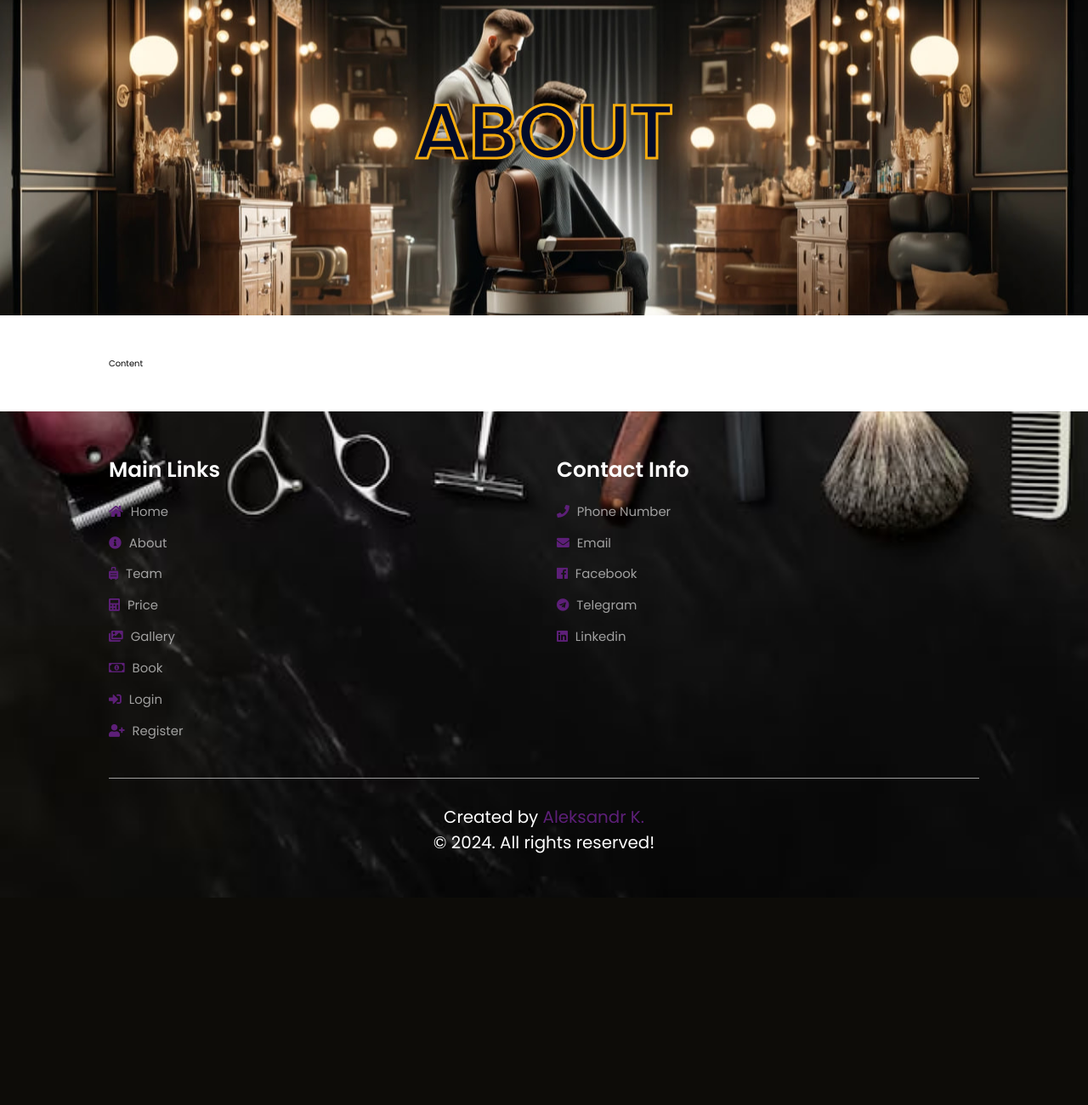
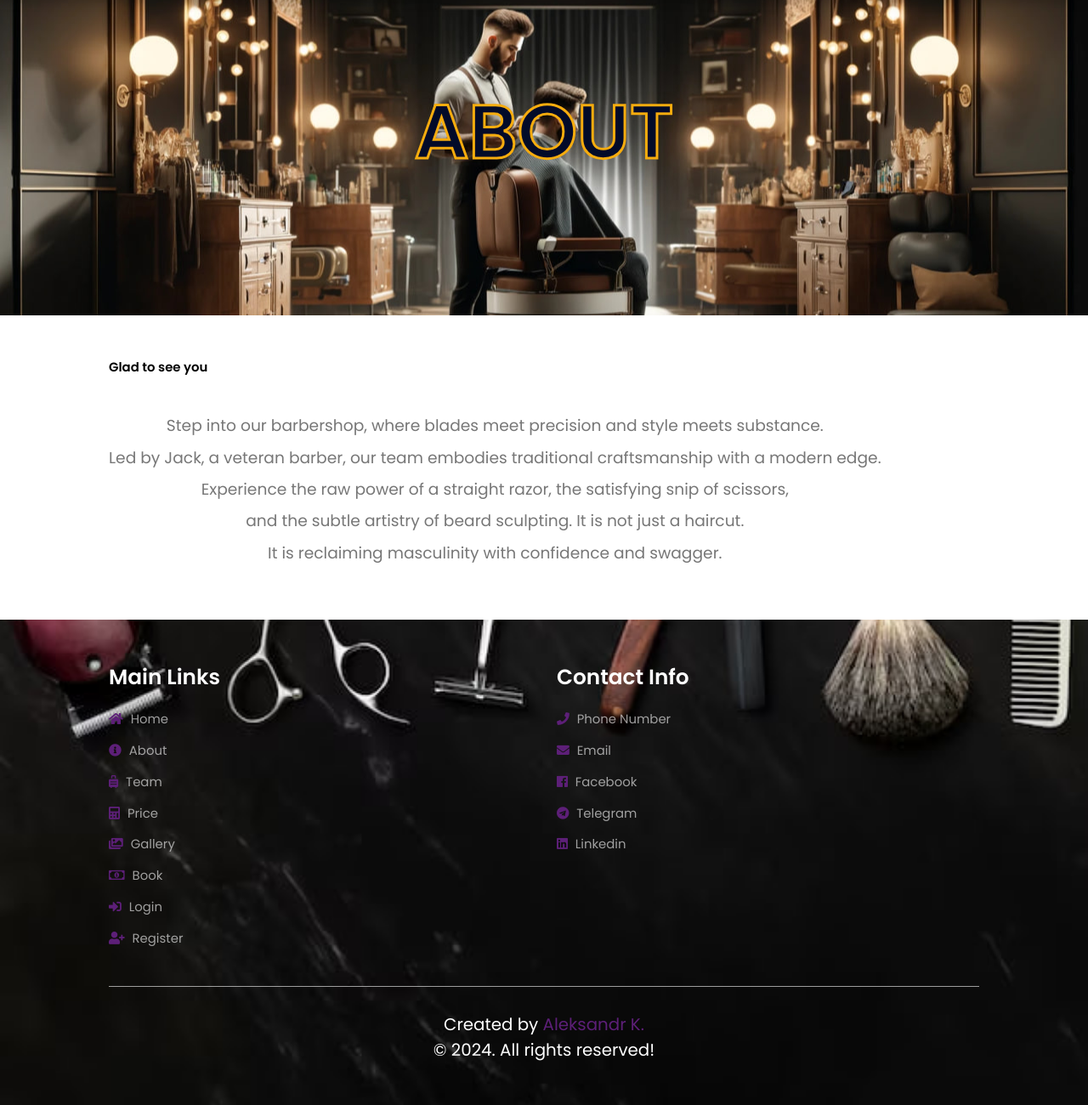
Before and after one commit to mathewtroy/barber, a PHP site: page /about.php in a window 1280 px wide. Shown: the part 66-1366 px from the top of the page at 85% size. Before the commit the page ends 1122 px from the top, so only its background shows below. Run offline with PHP 8.4, Linux system fonts and the light colour scheme; some libraries are stand-ins or nearby versions.

Commit message:
upgrade About page

```diff
--- a/about.php
+++ b/about.php
@@ -29,12 +29,27 @@
          </div>
       </div>
 
-      <section>
+      <section class="price">
 
-         <div>
-            Content
+      <h2 class="heading-title">Glad to see you</h2>
+
+         <div class="box-container">
+
+            <div class="box">
+
+               <div class="content">
+                  <p>
+                     Step into our barbershop, where blades meet precision and style meets substance. <br/>
+                     Led by Jack, a veteran barber, our team embodies traditional craftsmanship with a modern edge. <br/>
+                     Experience the raw power of a straight razor, the satisfying snip of scissors, <br/>
+                     and the subtle artistry of beard sculpting. It is not just a haircut. <br/>
+                     It is reclaiming masculinity with confidence and swagger.
+                  </p>
+               </div>
+            </div>
+
+
          </div>
-
 
 
 
```
